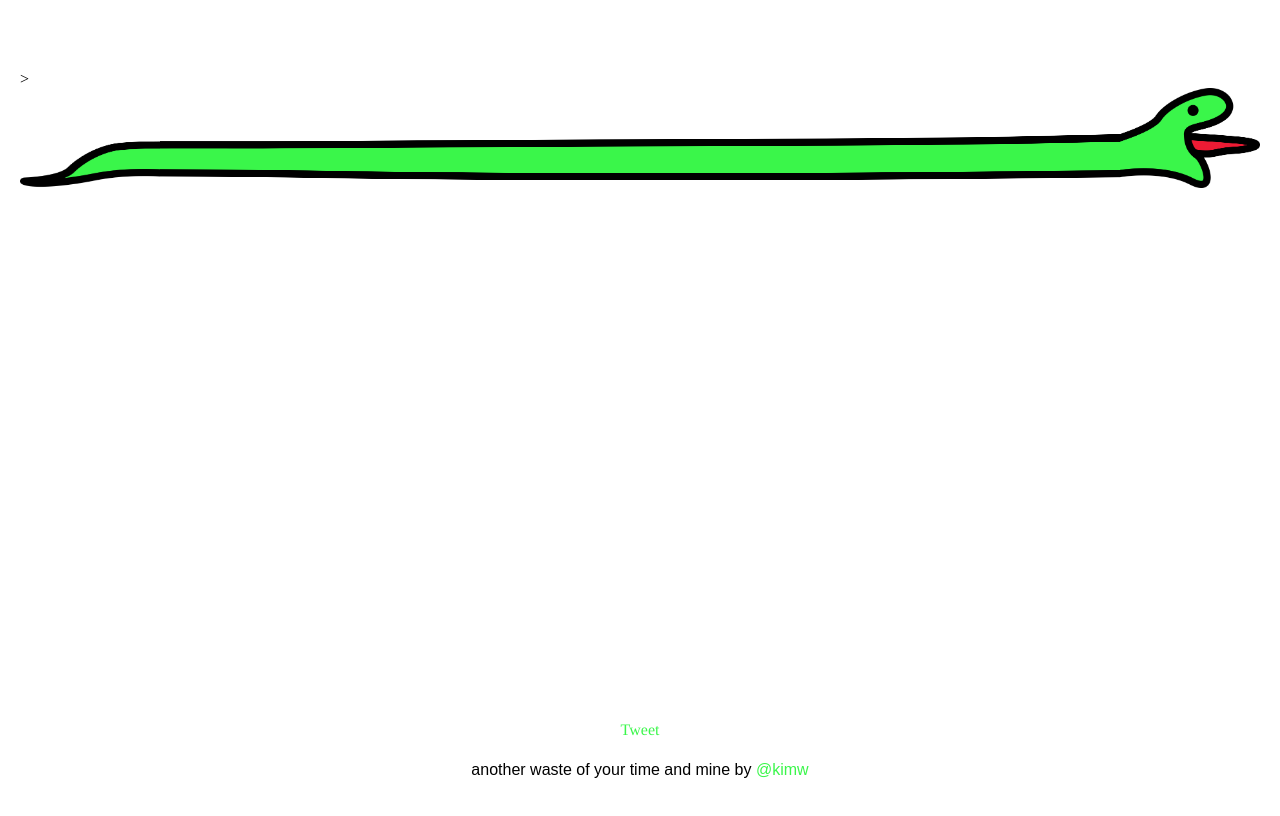
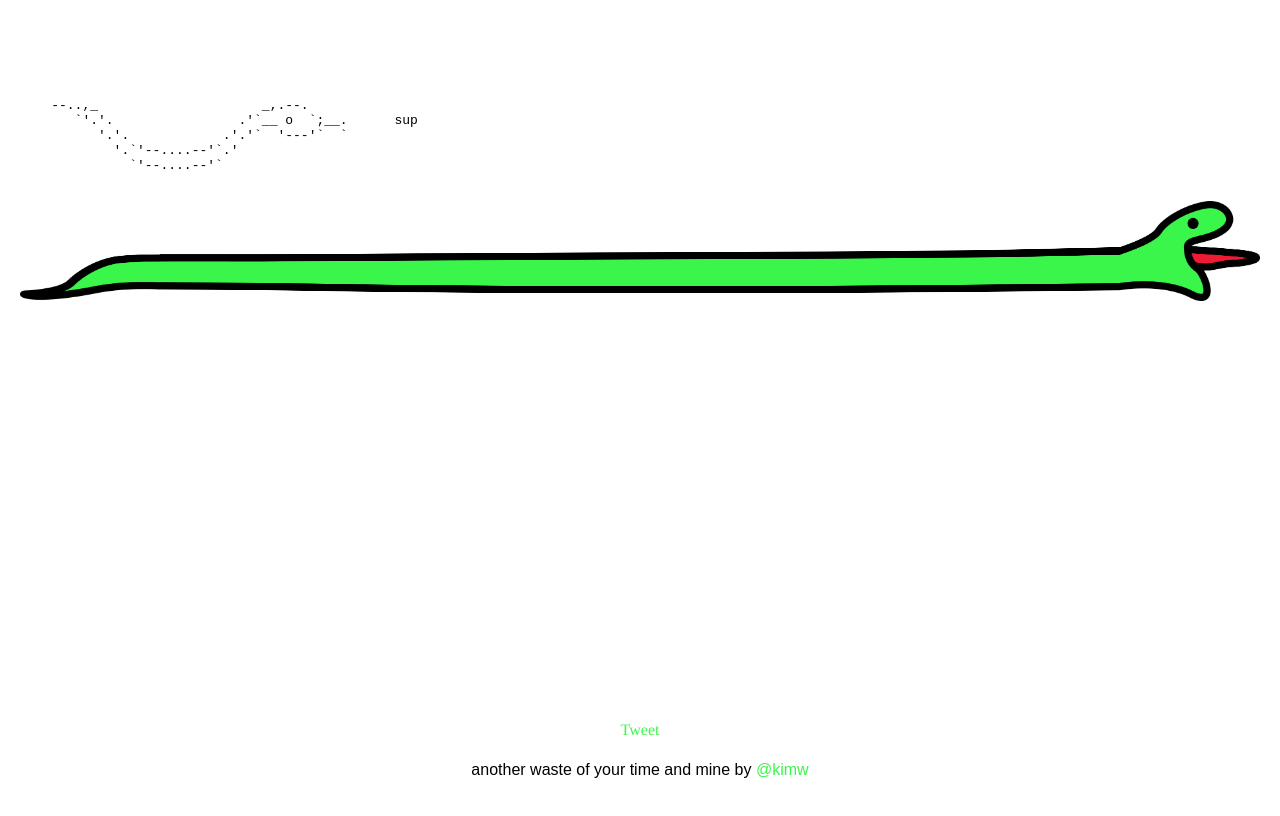
Before and after one commit to responsivesnake/responsivesnake, a plain HTML site: page index.html in a window 1280 px wide. Drawn offline with Linux system fonts and the light colour scheme.

Commit message:
Update index.html

```diff
--- a/index.html
+++ b/index.html
@@ -3,15 +3,7 @@
 <head>
   <meta charset="UTF-8">
   <title>Responsive Snake</title>
-  <!--
 
-    --..,_                     _,.--.
-       `'.'.                .'`__ o  `;__.      sup
-          '.'.            .'.'`  '---'`  `
-            '.`'--....--'`.'
-              `'--....--'`
-
--->>
 
   <meta name="viewport" content="width=device-width, initial-scale=1, maximum-scale=1">
     <meta name="description" content="If a snake was responsive it would be like this.">
@@ -36,6 +28,15 @@
 </head>
 
 <body>
+    <pre>
+
+    --..,_                     _,.--.
+       `'.'.                .'`__ o  `;__.      sup
+          '.'.            .'.'`  '---'`  `
+            '.`'--....--'`.'
+              `'--....--'`
+
+</pre>
   <div class="wrapper">
 
   <section class="content">
```
